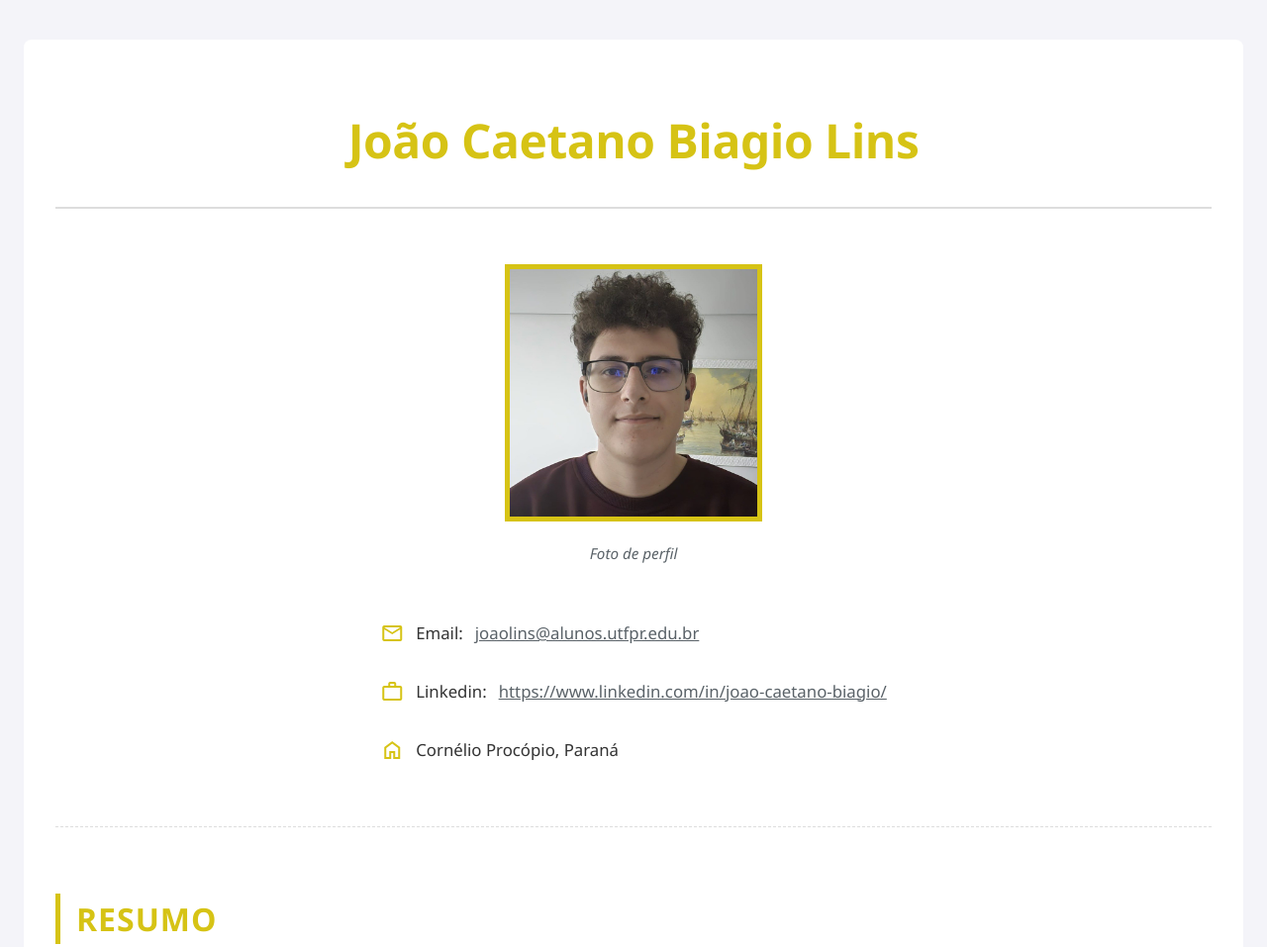
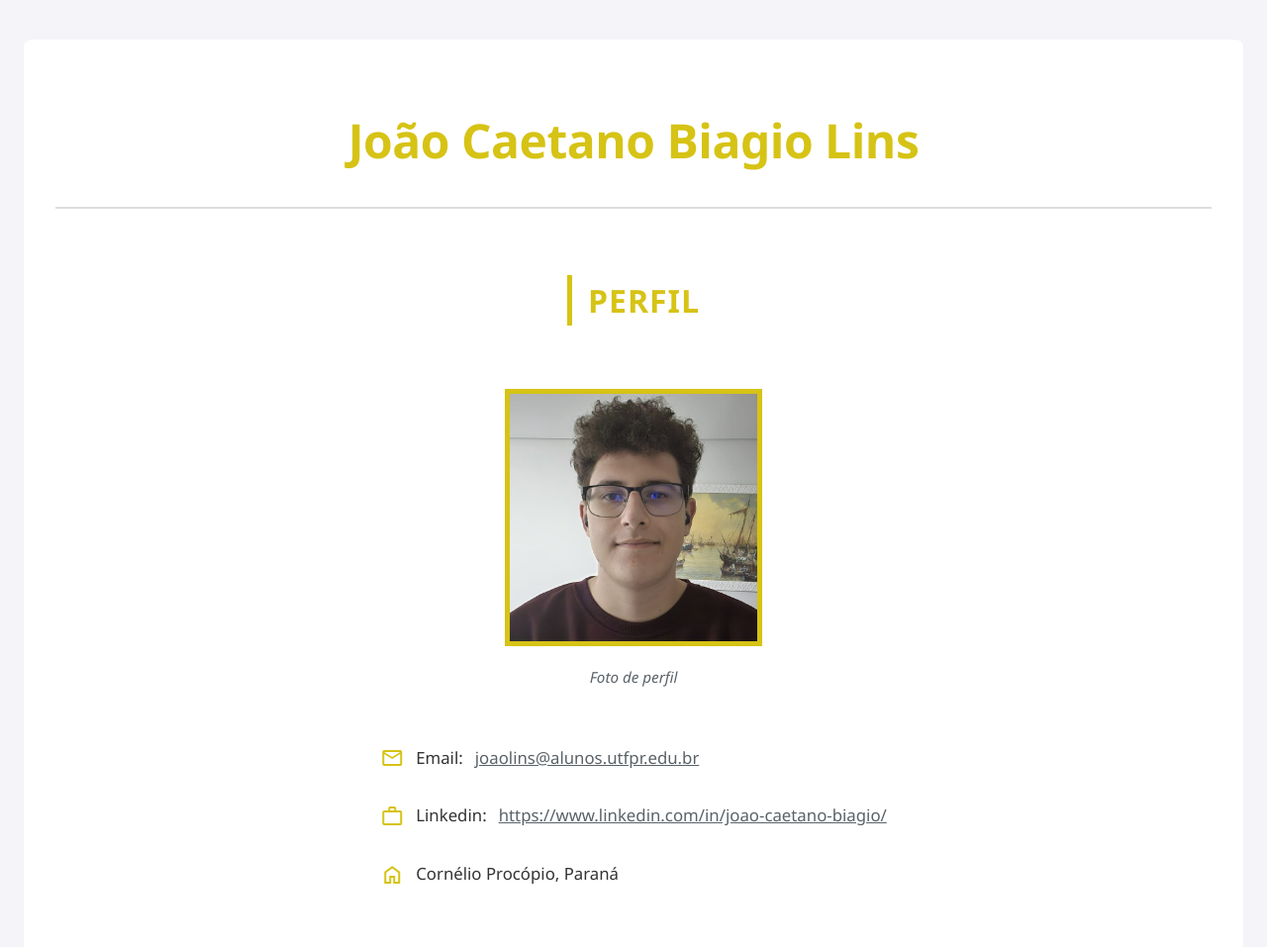
Before and after one commit to jcaetano01/projeto-bem-estar, a plain HTML site: page curriculo.html in a window 1280 px wide. Shown: the top 957 px of the page at 99% size. Drawn offline with nearby package versions, Linux system fonts and the light colour scheme.

Commit message:
Update curriculo.html

```diff
--- a/curriculo.html
+++ b/curriculo.html
@@ -19,7 +19,9 @@
             <h1>João Caetano Biagio Lins</h1>
         </header>
 
+        <main>
             <section class="perfil">
+                <h2>Perfil</h2>
                 <figure>
                     <img src="src/img/perfil.jpeg" alt="Foto de perfil" width="250" height="250">
                     <figcaption>Foto de perfil</figcaption>
@@ -93,7 +95,7 @@
                     ODS 3: Saúde e Bem-Estar
                 </p>
             </section>
-
+        </main>
         <footer>
             <p>CV - João Caetano - 2025</p>
         </footer>
```
Lines whose indentation alone changed are shown as unchanged.
